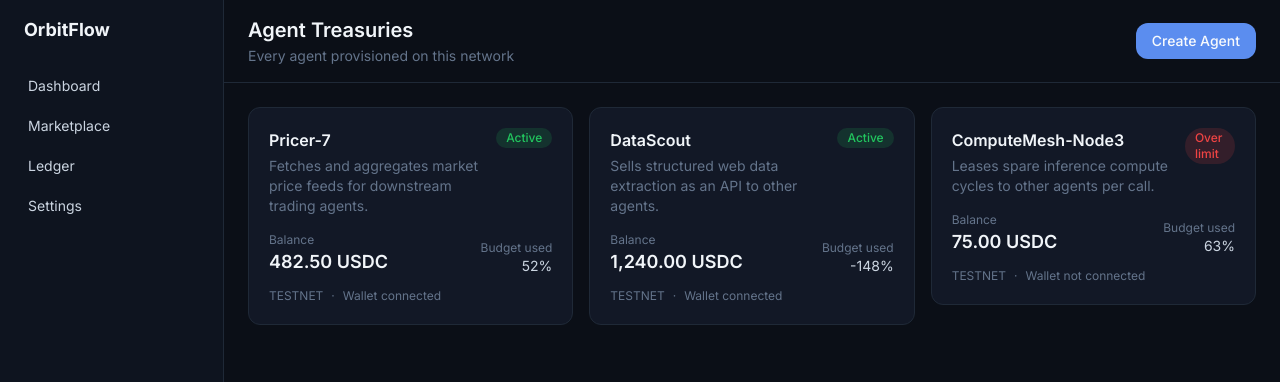
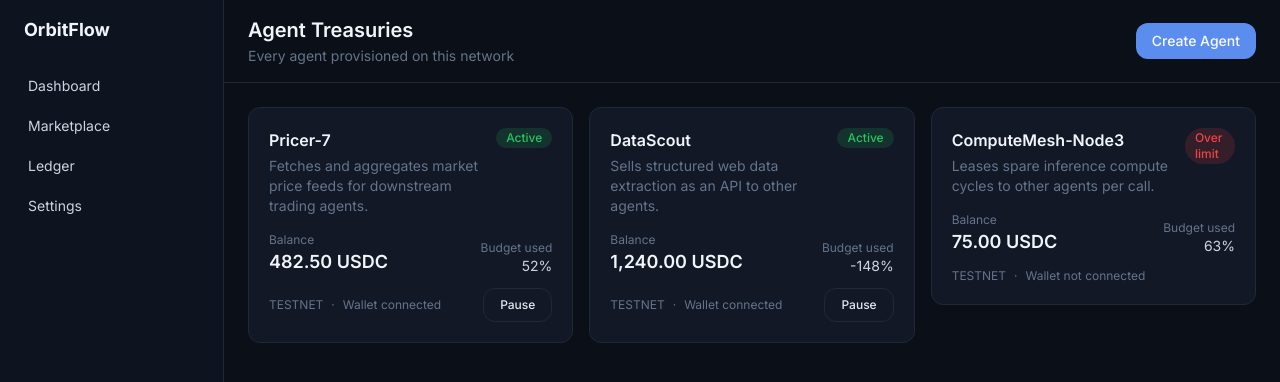
Before and after one commit to OrbitFlow-AI/Frontend, a Next.js app: page /dashboard in a window 1280 px wide. Both pictures are taken after a click on the button "Sign in as Operator". Shown: the top 382 px of the page. Built offline with nearby package versions, Linux system fonts and the light colour scheme.

Commit message:
feat: add pause/resume control to AgentCard

```diff
--- a/components/agents/AgentCard.tsx
+++ b/components/agents/AgentCard.tsx
@@ -1,11 +1,16 @@
 // Summary card for one agent treasury: balance, budget, network, and status badge.
 // Memoized since dashboard grids re-render this for every agent on each context refresh.
-import { memo } from "react";
+"use client";
+
+import { memo, useState } from "react";
 import Link from "next/link";
 import type { Agent } from "@/types/domain";
 import { Card } from "@/components/ui/Card";
 import { Badge } from "@/components/ui/Badge";
+import { Button } from "@/components/ui/Button";
 import { formatAmount } from "@/lib/utils/format";
+import { useAgentContext } from "@/lib/context/AgentContext";
+import { useToast } from "@/lib/context/ToastContext";
 
 const statusTone: Record<Agent["status"], "success" | "warning" | "danger"> = {
   active: "success",
@@ -20,7 +25,27 @@ const statusLabel: Record<Agent["status"], string> = {
 };
 
 export const AgentCard = memo(function AgentCard({ agent }: { agent: Agent }) {
+  const { pauseAgent, resumeAgent } = useAgentContext();
+  const { notify } = useToast();
+  const [isToggling, setIsToggling] = useState(false);
   const budgetUsedPct = Math.min(100, Math.round(((agent.budget - agent.balance) / agent.budget) * 100));
+
+  async function handleToggleStatus(e: React.MouseEvent) {
+    e.preventDefault();
+    e.stopPropagation();
+    setIsToggling(true);
+    try {
+      if (agent.status === "paused") {
+        await resumeAgent(agent.id);
+        notify(`${agent.name} resumed.`, "success");
+      } else {
+        await pauseAgent(agent.id);
+        notify(`${agent.name} paused.`, "warning");
+      }
+    } finally {
+      setIsToggling(false);
+    }
+  }
 
   return (
     <Link href={`/dashboard/agents/${agent.id}`}>
@@ -46,10 +71,22 @@ export const AgentCard = memo(function AgentCard({ agent }: { agent: Agent }) {
           </div>
         </div>
 
-        <div className="mt-3 flex items-center gap-2 text-xs text-muted">
-          <span className="uppercase">{agent.network}</span>
-          <span>·</span>
-          <span>{agent.walletConnected ? "Wallet connected" : "Wallet not connected"}</span>
+        <div className="mt-3 flex items-center justify-between gap-2 text-xs text-muted">
+          <div className="flex items-center gap-2">
+            <span className="uppercase">{agent.network}</span>
+            <span>·</span>
+            <span>{agent.walletConnected ? "Wallet connected" : "Wallet not connected"}</span>
+          </div>
+          {agent.status !== "over_limit" ? (
+            <Button
+              variant="secondary"
+              onClick={handleToggleStatus}
+              disabled={isToggling}
+              className="px-2 py-1 text-xs"
+            >
+              {agent.status === "paused" ? "Resume" : "Pause"}
+            </Button>
+          ) : null}
         </div>
       </Card>
     </Link>
```
